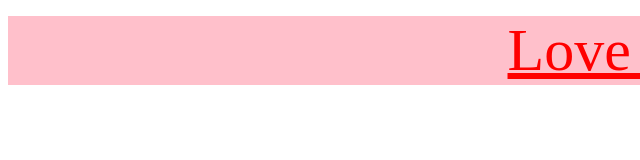
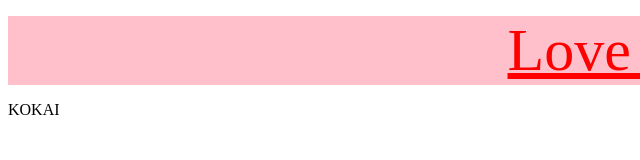
Before and after one commit to sarun4144/Test, a plain HTML site: page index.html in a window 1280 px wide. Shown: the full height of the page, 0-640 px from the left. Drawn offline with Linux system fonts and the light colour scheme.

Commit message:
index.html

```diff
--- a/index.html
+++ b/index.html
@@ -15,6 +15,6 @@
     <div style="background-color: pink;">
         <p style =" text-align: center;"><a href="https://www.google.co.th/?hl=th"style="color: Red;font-size: 60px; "> Love DCK</a></p>
     </div>
-
+    <p> KOKAI </p>
 </body>
 </html>
```
